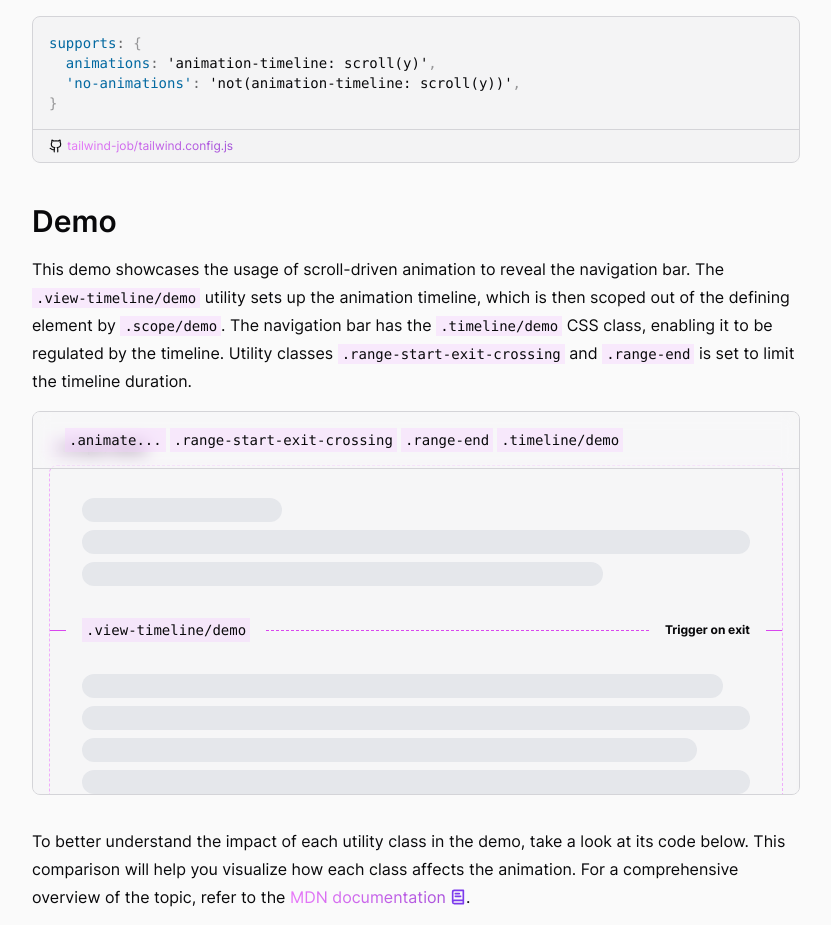
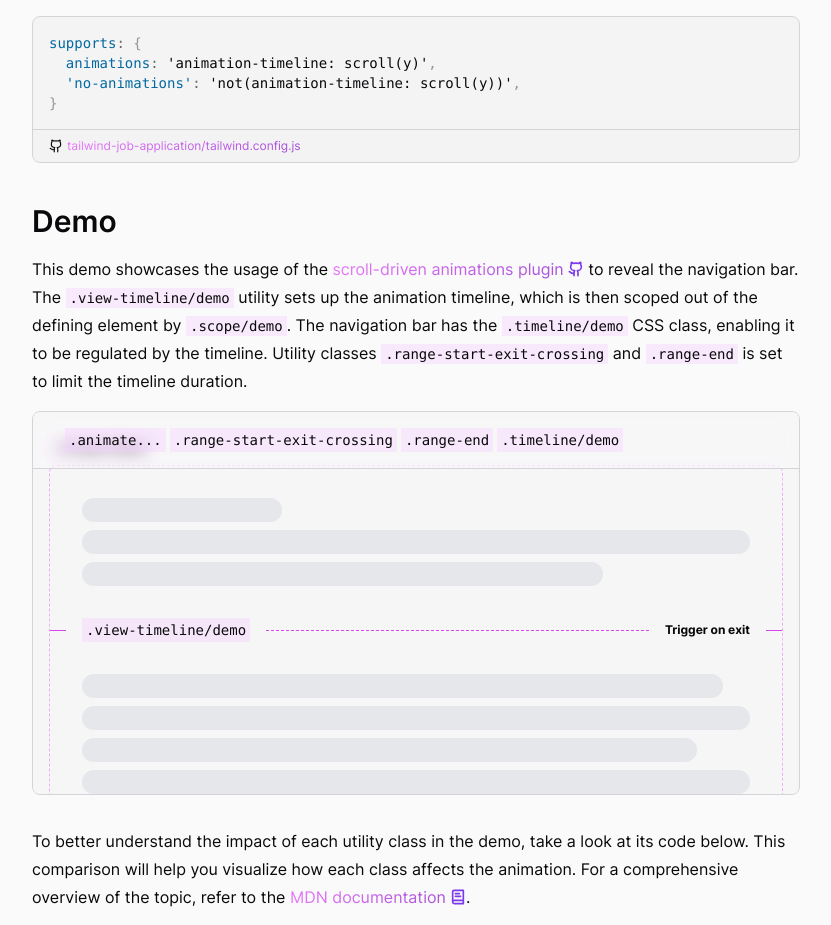
Before and after one commit to adamplesnik/tailwindcss-scroll-driven-animations, a React (Vite) app: page / in a window 1280 px wide. Shown: the part 2560-3485 px from the top of the page, without its empty margins (224-1055 px from the left). Built offline with nearby package versions, Linux system fonts and the light colour scheme; what @adam.plesnik/tailwindcss-scroll-driven-animations would draw is missing.

Commit message:
Update link to the repo, add link to the plugin

```diff
--- a/src/partials/Animations.tsx
+++ b/src/partials/Animations.tsx
@@ -103,8 +103,10 @@ const Animations = () => {
       </Paragraph>
       <CodeBlock
         Icon={Github}
-        linkHref={'https://github.com/adamplesnik/tailwind-job/blob/main/tailwind.config.js#L28'}
-        linkText={'tailwind-job/tailwind.config.js'}
+        linkHref={
+          'https://github.com/adamplesnik/tailwind-job-application/blob/main/tailwind.config.js#L28'
+        }
+        linkText={'tailwind-job-application/tailwind.config.js'}
       >
         {codeExampleSupports}
       </CodeBlock>
--- a/src/partials/Demo.tsx
+++ b/src/partials/Demo.tsx
@@ -1,4 +1,4 @@
-import { BookText, Squirrel } from 'lucide-react'
+import { BookText, Github, Squirrel } from 'lucide-react'
 import CodeBlock from '../components/CodeBlock'
 import Link from '../components/Link'
 import Paragraph from '../components/Paragraph'
@@ -14,12 +14,20 @@ const Demo = () => {
         Demo
       </Heading>
       <Paragraph>
-        This demo showcases the usage of scroll-driven animation to reveal the navigation bar. The{' '}
-        <Code>.view-timeline/demo</Code> utility sets up the animation timeline, which is then
-        scoped out of the defining element by <Code>.scope/demo</Code>. The navigation bar has the{' '}
-        <Code>.timeline/demo</Code> CSS class, enabling it to be regulated by the timeline. Utility
-        classes <Code>.range-start-exit-crossing</Code> and <Code>.range-end</Code> is set to limit
-        the timeline duration.
+        This demo showcases the usage of the{' '}
+        <Link
+          href="https://github.com/adamplesnik/tailwindcss-scroll-driven-animations"
+          Icon={Github}
+          target="_blank"
+        >
+          scroll-driven animations plugin
+        </Link>{' '}
+        to reveal the navigation bar. The <Code>.view-timeline/demo</Code> utility sets up the
+        animation timeline, which is then scoped out of the defining element by{' '}
+        <Code>.scope/demo</Code>. The navigation bar has the <Code>.timeline/demo</Code> CSS class,
+        enabling it to be regulated by the timeline. Utility classes{' '}
+        <Code>.range-start-exit-crossing</Code> and <Code>.range-end</Code> is set to limit the
+        timeline duration.
       </Paragraph>
       <div className="mb-4 hidden gap-4 rounded-lg border border-amber-400 bg-amber-50 p-4 text-sm supports-no-animations:flex">
         <Squirrel className="text-amber-500" strokeWidth="1.5" />
```
